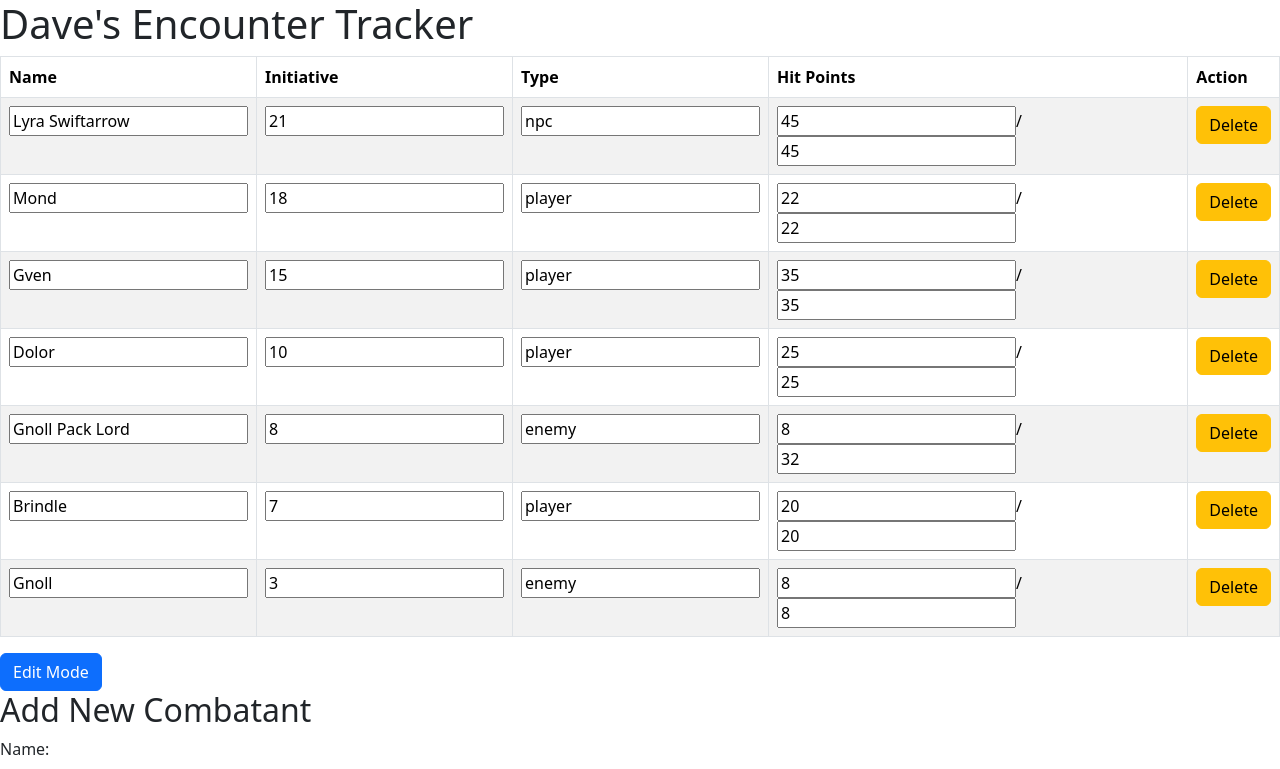
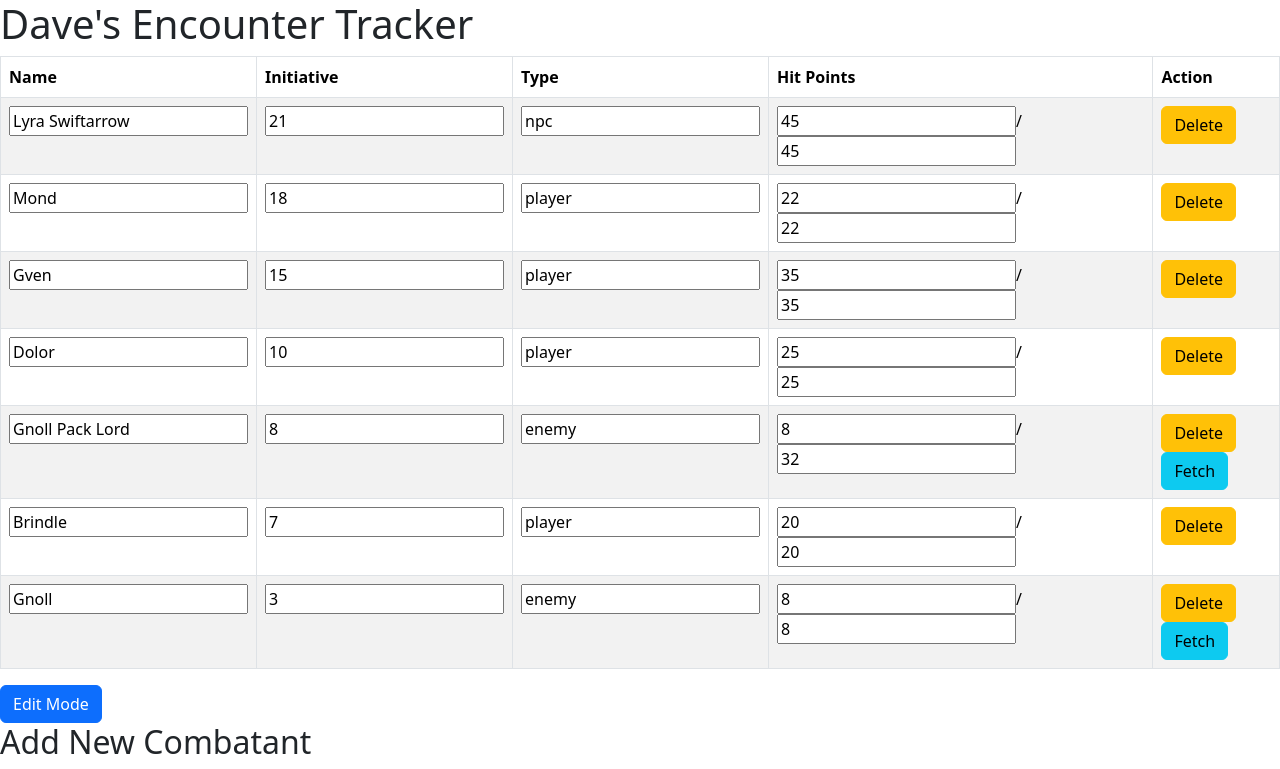
Before and after one commit to aikithoughts/encountertracker, a React (Create React App) app: page / in a window 1280 px wide. Shown: the top 769 px of the page. Built offline with nearby package versions, Linux system fonts and the light colour scheme.

Commit message:
get data on enemies

```diff
--- a/package.json
+++ b/package.json
@@ -6,6 +6,7 @@
     "@testing-library/jest-dom": "^5.17.0",
     "@testing-library/react": "^13.4.0",
     "@testing-library/user-event": "^13.5.0",
+    "axios": "^1.4.0",
     "bootstrap": "^5.3.1",
     "react": "^18.2.0",
     "react-bootstrap": "^2.8.0",
--- a/src/Combatant.js
+++ b/src/Combatant.js
@@ -1,13 +1,34 @@
 import React, { useState } from 'react';
 import Button from 'react-bootstrap/Button';
+import axios from 'axios';
 
- export default function Combatant({ combatant, onDeleteCombatant, isEditMode, isSelected, onSelectCombatant }){
+ export default function Combatant({ combatant, onDeleteCombatant, isEditMode, isSelected, onSelectCombatant, onDataFromChild }){
     const [editedCombatant, setEditedCombatant] = useState(combatant);
 
     const handleDeleteClick = () => {
       // Call the onDeleteCombatant function with the combatant's name
       onDeleteCombatant(combatant.name);
     };
+
+    const apiUrl = 'https://www.dnd5eapi.co/api/monsters/';
+
+    const handleFetchClick = async (name) => {
+      try {
+        const response = await axios.get(apiUrl + name.toLowerCase());
+        onDataFromChild(response.data);
+      } catch (error) {
+        console.error('Error fetching data:', error);
+      }
+    };
+
+    const renderFetchButton = (name) => (
+      <Button
+        variant="info"
+        onClick={() => handleFetchClick(name)}
+        value="name">
+        Fetch
+      </Button>
+    )
 
     const handleInputChange = (event) => {
       const { name, value } = event.target;
@@ -65,7 +86,10 @@ import Button from 'react-bootstrap/Button';
               readOnly={!isEditMode}
             />
           </td>
-          <td><Button variant="warning" onClick={handleDeleteClick}>Delete</Button></td>
+          <td>
+            <Button variant="warning" onClick={handleDeleteClick}>Delete</Button>
+            {(combatant.type === "enemy") ? renderFetchButton(combatant.name) : ''}
+          </td>
         </tr>
     )
   }
--- a/src/EncounterTable.js
+++ b/src/EncounterTable.js
@@ -3,16 +3,22 @@ import Table from 'react-bootstrap/Table';
 import Button from 'react-bootstrap/Button';
 import Combatant from './Combatant';
 import AddCombatant from './AddCombatant';
+import JsonDisplay from './JsonDisplay';
 
 export default function EncounterTable({ combatants }){
     const [combatantState, setCombatantState] = useState(combatants || []);
     const [isEditMode, setIsEditMode] = useState(false);
     const [selectedCombatantId, setSelectedCombatantId] = useState(null);
+    const [enemyData, setEnemyData] = useState(null);
 
     const handleDeletedCombatant = (combatantName) => {
       const updatedCombatants = combatantState.filter((combatant) => combatant.name !== combatantName);
       setCombatantState(updatedCombatants);
       console.log("Deleted combatant:", combatantName);
+    };
+
+    const handleClearData = () => {
+      setEnemyData(null);
     };
 
     const handleToggleEditMode = () => {
@@ -26,6 +32,12 @@ export default function EncounterTable({ combatants }){
         updatedCombatants[index][field] = value;
         return updatedCombatants;
       });
+    };
+
+    const handleDataFromChild = (data) => {
+      // Do something with the data received from the child component
+      setEnemyData(data);
+      // You can perform any further logic or state updates here
     };
 
     const processFormData = (formData) => {
@@ -52,6 +64,7 @@ export default function EncounterTable({ combatants }){
         onInputChange={(event, field) => handleInputChange(event, index, field)}
         isSelected={selectedCombatantId === combatant.id}
         onSelectCombatant={() => setSelectedCombatantId(combatant.id)}
+        onDataFromChild={handleDataFromChild}
       />
 
     ));
@@ -78,6 +91,7 @@ export default function EncounterTable({ combatants }){
           <h2>Add New Combatant</h2>
           <AddCombatant onSubmitForm={processFormData} />
         </div>
+        {(enemyData !== null) ? <JsonDisplay data={enemyData} onClearData={handleClearData}/> : ''}
       </div>
     )
   }
--- /dev/null
+++ b/src/JsonDisplay.js
@@ -0,0 +1,30 @@
+import React from "react";
+import { Button } from "react-bootstrap";
+
+const JsonDisplay = ({ data, onClearData }) => {
+  const displayData = (data, indent) => {
+    if (typeof data === "object") {
+      return (
+        <ul style={{ listStyleType: "none", paddingLeft: indent }}>
+          {Object.entries(data).map(([key, value]) => (
+            <li key={key}>
+              <strong>{key}:</strong>{" "}
+              {typeof value === "object" ? displayData(value, indent + 20) : value}
+            </li>
+          ))}
+        </ul>
+      );
+    } else {
+      return <span>{data}</span>;
+    }
+  };
+
+  return (
+    <div>
+      {displayData(data, 20)}
+      <Button variant="danger" onClick={onClearData}>Clear Data</Button>
+    </div>
+  )
+};
+
+export default JsonDisplay;
```
Also changed, not shown: 1 other file (tests, documents, lock files or other folders).
